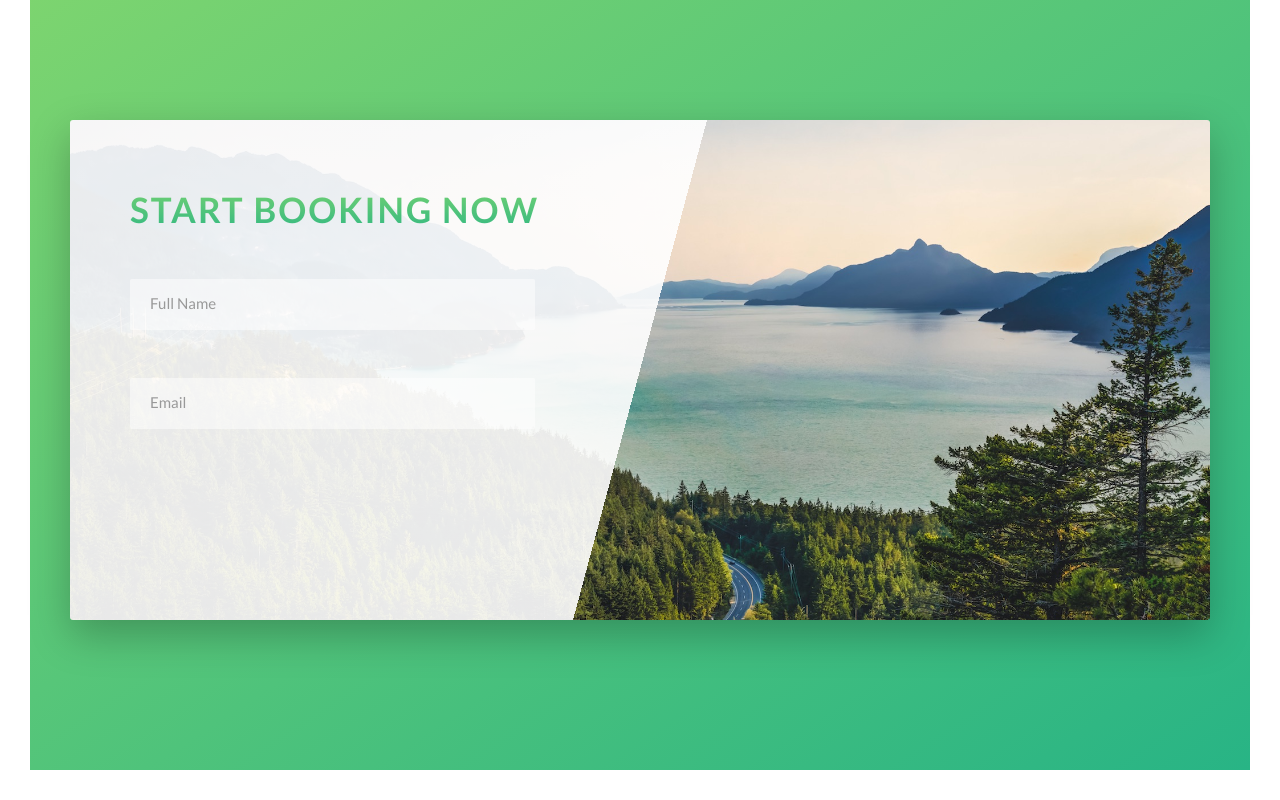
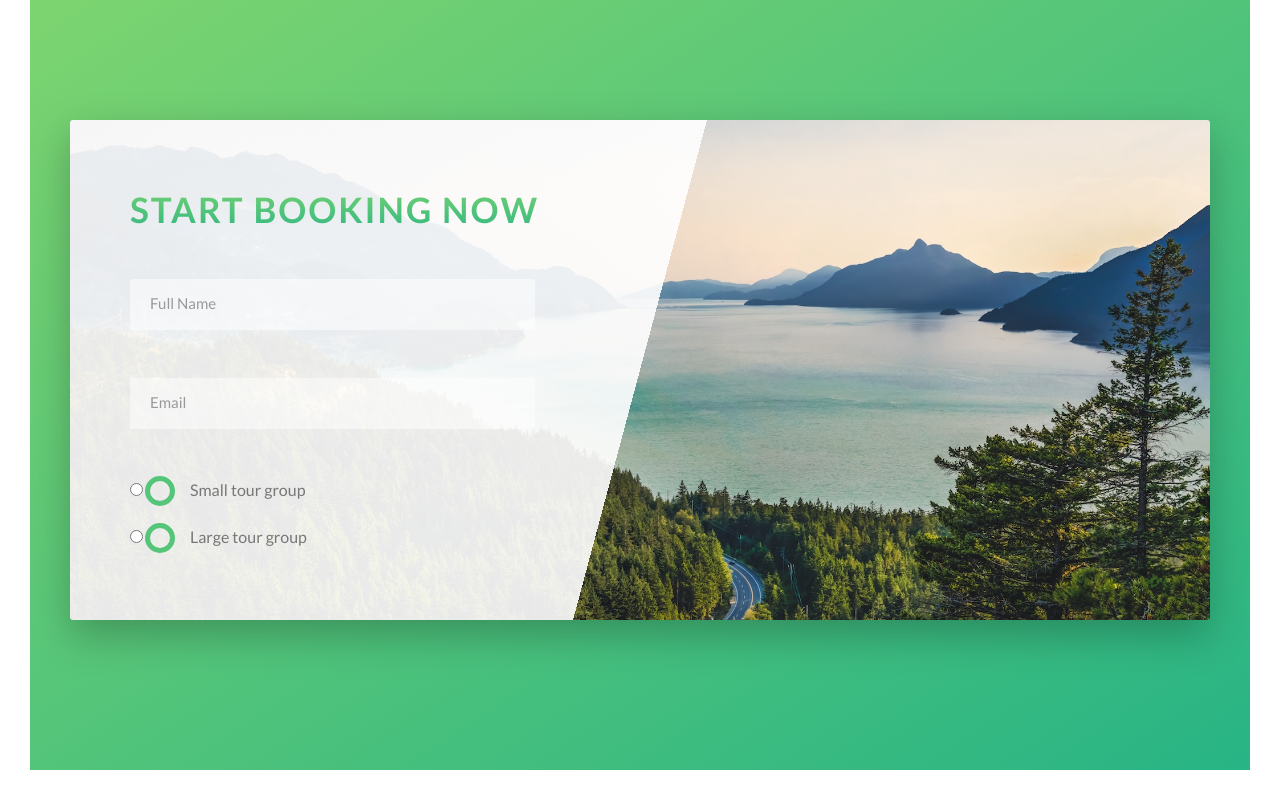
Before and after one commit to kimura-dev/Adventure_Site, a website: page starter/index.html in a window 1280 px wide. Shown: the part 4446-5246 px from the top of the page. Drawn offline with Linux system fonts and the light colour scheme.

Commit message:
added span button and radio button styling trouble aligning properly

```diff
--- a/starter/index.html
+++ b/starter/index.html
@@ -265,6 +265,24 @@
                                     <input type="email" class="form__input" placeholder="Email" id="email" required>
                                     <label for="email" class="form__label">Email address</label>
                                 </div>
+                                <div class="form__group">
+                                    <div class="form__radio-group">
+                                        <input type="radio" class="form__radio-input" id="small" name="size">
+                                        <label for="small" class="form__radio-label">
+                                            <span class="form__radio-button"></span>
+                                            Small tour group
+                                        </label>
+                                    </div>
+                                </div>
+                                <div class="form__group">
+                                    <div class="form__radio-group">
+                                        <input type="radio" class="form__radio-input" id="large" name="size">
+                                        <label for="large" class="form__radio-label">
+                                            <span class="form__radio-button"></span>
+                                            Large tour group
+                                        </label>
+                                    </div>
+                                </div>
                             </form>
                         </div>
                     </div>
--- a/starter/sass/components/_form.scss
+++ b/starter/sass/components/_form.scss
@@ -17,6 +17,7 @@
     border-bottom: 3px solid transparent;
     width: 90%;
     display: block;
+    transition: all .3s;
 
     &:focus {
       outline: none;
@@ -52,4 +53,45 @@
     transform: translateY(-4rem);
   }
 
+  &__radio-group {
+    width: 50%;
+    display: inline-block;
+  }
+
+  &__radio-label {
+    font-size: $default-font-size;
+    cursor: pointer;
+    position: relative;
+    padding-left: 4.5rem;
+  }
+
+  &__radio-button {
+    height: 3rem;
+    width: 3rem;
+    border: 5px solid $color-primary;
+    border-radius: 50%;
+    display: inline-block;
+    position: absolute;
+    left: 0;
+    top: -.4rem;
+
+    &::after {
+      content: "";
+      display: block;
+      height: 1rem;
+      width: 1.3rem;
+      border-radius: 50%;
+      position: absolute;
+      top: 50%;
+      left: 50%;
+      transform: translate(-50%, -50%);
+      background-color: $color-primary;
+      opacity: 0;
+    }
+  }
+
+  // $__radio-input:checked {
+
+  // }
+
 }
```
Also changed, not shown: starter/css/style.css.
